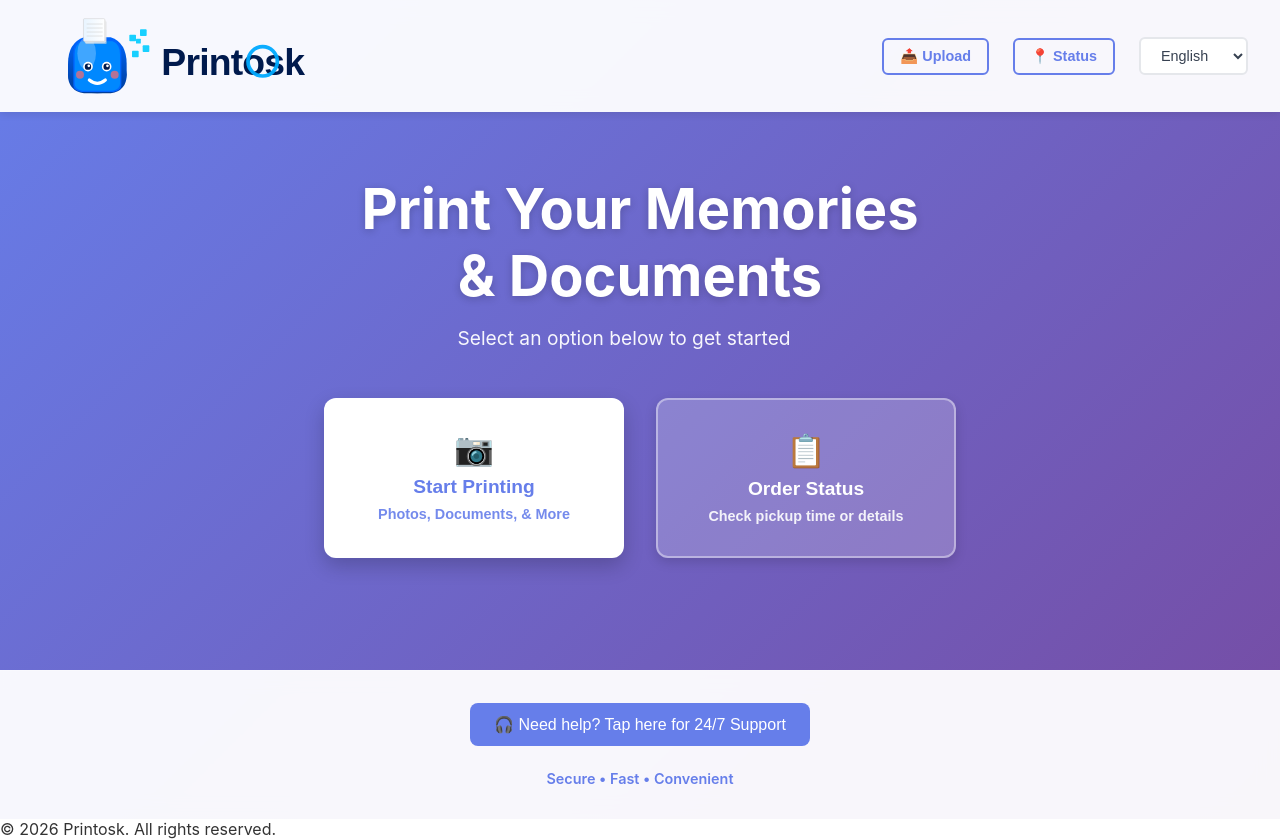
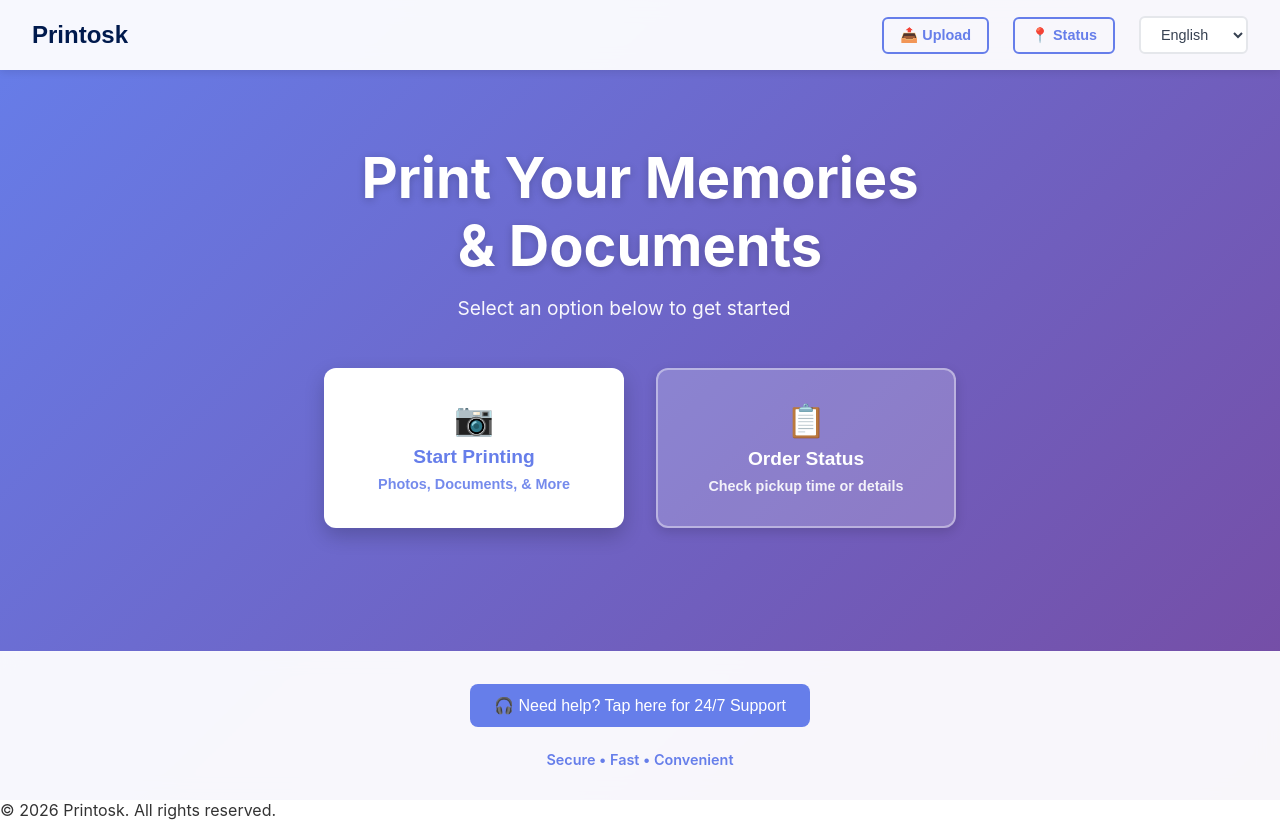
Before and after one commit to DebugDroid-15/printosk, a Next.js app in the folder frontend/: page / in a window 1280 px wide. Built offline with nearby package versions, Linux system fonts and the light colour scheme.

Commit message:
feat: Replace logo with text name only

```diff
--- a/frontend/components/Navbar.tsx
+++ b/frontend/components/Navbar.tsx
@@ -1,12 +1,10 @@
 'use client';
-
-import Image from 'next/image';
 
 export function Navbar() {
   return (
     <header style={{
       backgroundColor: 'rgba(255, 255, 255, 0.95)',
-      padding: '0.5rem 2rem',
+      padding: '1rem 2rem',
       boxShadow: '0 2px 8px rgba(0,0,0,0.1)',
       display: 'flex',
       justifyContent: 'space-between',
@@ -15,9 +13,8 @@ export function Navbar() {
       position: 'sticky',
       top: 0,
       zIndex: 100,
-      minHeight: '90px',
     }}>
-      {/* Logo */}
+      {/* Logo Text */}
       <button
         onClick={() => window.location.href = '/'}
         style={{
@@ -27,8 +24,10 @@ export function Navbar() {
           border: 'none',
           cursor: 'pointer',
           transition: 'transform 0.2s ease',
-          padding: '0.5rem',
-          minWidth: 'fit-content',
+          fontSize: '1.5rem',
+          fontWeight: 'bold',
+          color: '#001a4d',
+          padding: 0,
         }}
         onMouseEnter={(e) => {
           const el = e.currentTarget as HTMLElement;
@@ -39,14 +38,7 @@ export function Navbar() {
           el.style.transform = 'scale(1)';
         }}
       >
-        <Image
-          src="/images/logo.svg"
-          alt="Printosk Logo"
-          width={280}
-          height={80}
-          priority
-          style={{ width: '280px', height: '80px' }}
-        />
+        Printosk
       </button>
 
       {/* Navigation */}
```
